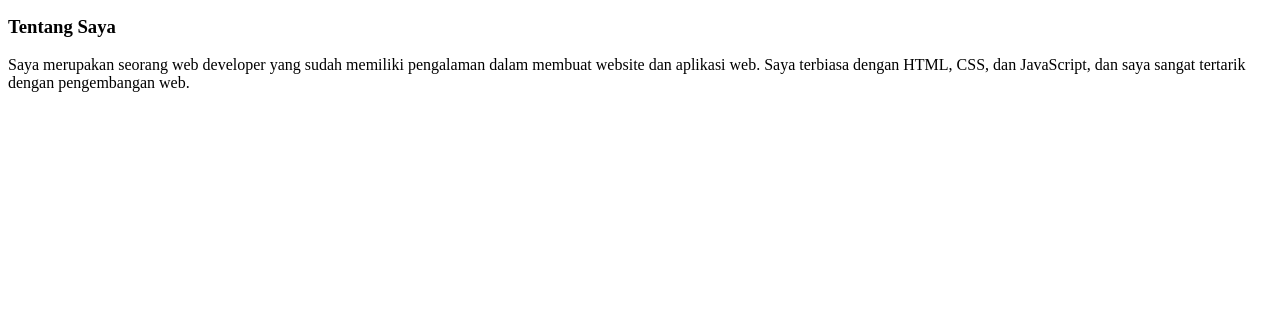
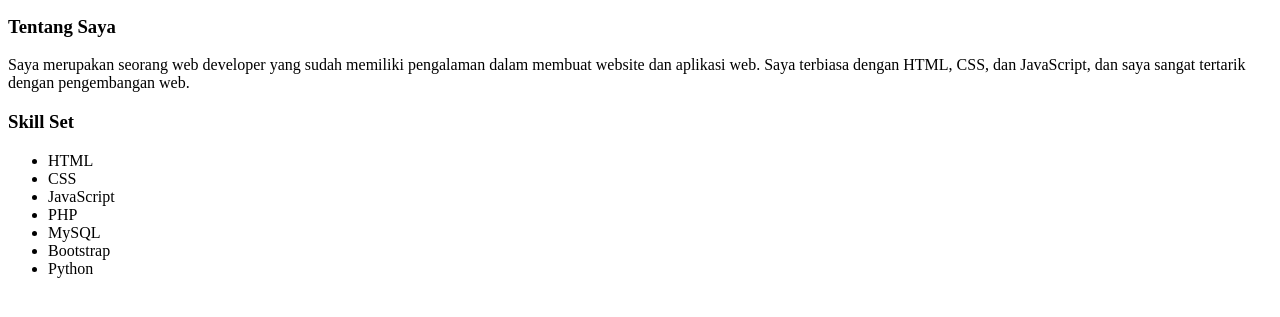
Before and after one commit to abyankamal/ngulang-basic, a plain HTML site: page index.html in a window 1280 px wide. Shown: the part 171-488 px from the top of the page. Drawn offline with Linux system fonts and the light colour scheme.

Commit message:
add skill

```diff
--- a/index.html
+++ b/index.html
@@ -25,5 +25,18 @@
         dan JavaScript, dan saya sangat tertarik dengan pengembangan web.
       </p>
     </div>
+
+    <div class="skills">
+      <h3>Skill Set</h3>
+      <ul>
+        <li>HTML</li>
+        <li>CSS</li>
+        <li>JavaScript</li>
+        <li>PHP</li>
+        <li>MySQL</li>
+        <li>Bootstrap</li>
+        <li>Python</li>
+      </ul>
+    </div>
   </body>
 </html>
```
